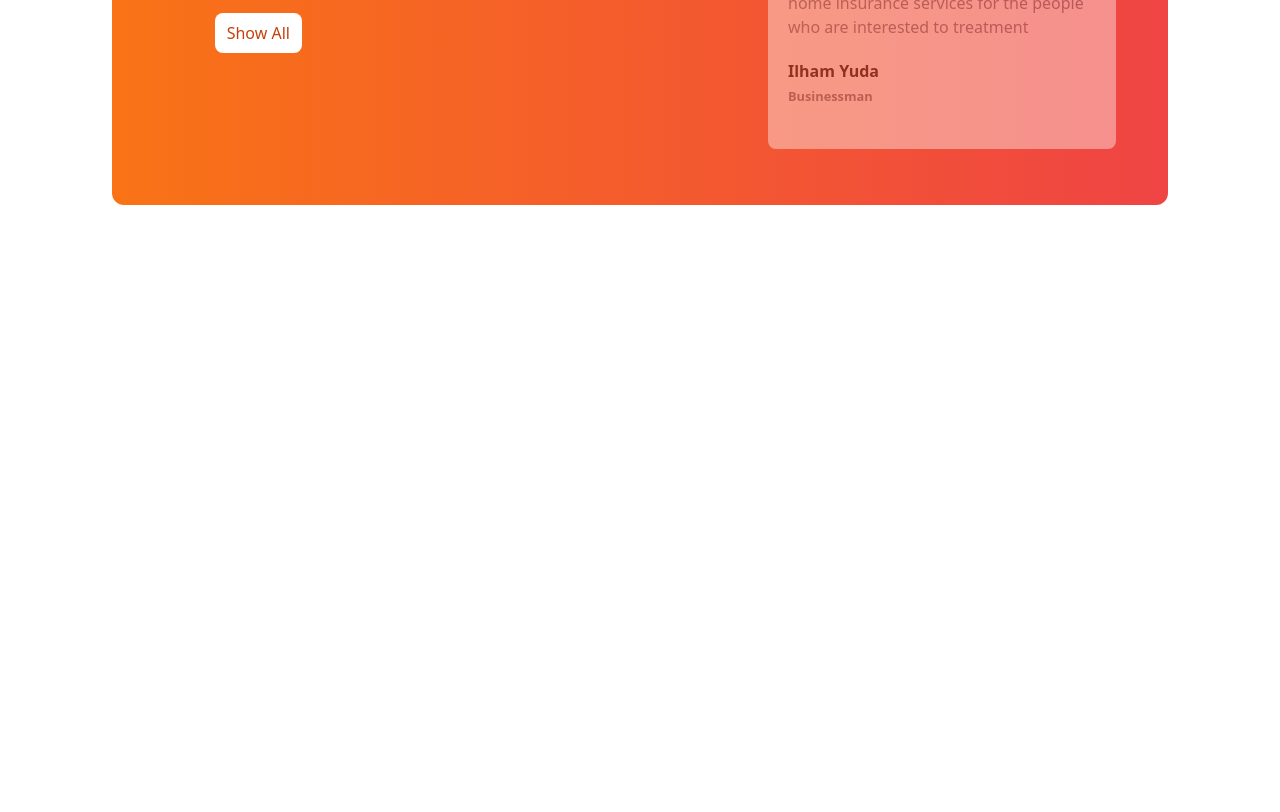
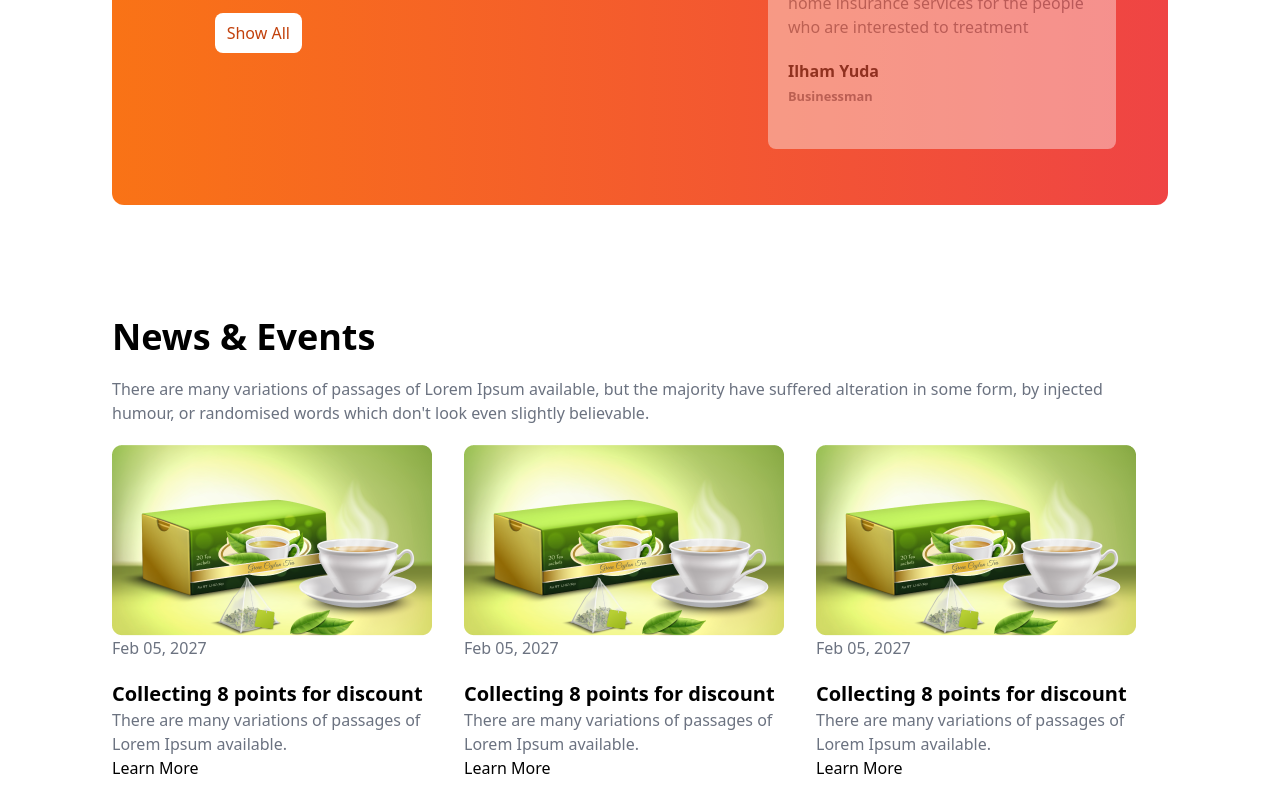
Before and after one commit to thinkGrow/tea-figma-tailwind, a website: page index.html in a window 1280 px wide. Shown: the part 2250-3062 px from the top of the page. Before the commit the page ends 2567 px from the top, so only its background shows below. Drawn offline with Linux system fonts and the light colour scheme.

Commit message:
News Section Structure

```diff
--- a/index.html
+++ b/index.html
@@ -243,9 +243,50 @@
         </section>
 
         <!--  -->
-        <section>
+        <section class="mb-28">
             <div class="mt-28">
+                <div>
+                    <h1 class="text-3xl md:text-4xl font-bold mb-5">News & Events</h1>
+                    <p class="text-gray-500 mb-5">There are many variations of passages of Lorem Ipsum available, but
+                        the majority have suffered
+                        alteration in some form, by injected humour, or randomised words which don't look even slightly
+                        believable. </p>
+                </div>
 
+                <div class="grid grid-cols-1 lg:grid-cols-3">
+
+                    <!-- card -->
+                    <div>
+                        <div>
+                            <img src="./images/news-1.png" alt="">
+                        </div>
+                        <p class="text-gray-500 mb-5">Feb 05, 2027</p>
+                        <h3 class="text-xl font-bold">Collecting 8 points for discount</h3>
+                        <p class=text-gray-500 mb-5">There are many variations of passages of Lorem Ipsum available.</p>
+                        <button>Learn More</button>
+                    </div>
+                    <!-- card -->
+                    <div>
+                        <div>
+                            <img src="./images/news-1.png" alt="">
+                        </div>
+                        <p class="text-gray-500 mb-5">Feb 05, 2027</p>
+                        <h3 class="text-xl font-bold">Collecting 8 points for discount</h3>
+                        <p class=text-gray-500 mb-5">There are many variations of passages of Lorem Ipsum available.</p>
+                        <button>Learn More</button>
+                    </div>
+                    <!-- card -->
+                    <div>
+                        <div>
+                            <img src="./images/news-1.png" alt="">
+                        </div>
+                        <p class="text-gray-500 mb-5">Feb 05, 2027</p>
+                        <h3 class="text-xl font-bold">Collecting 8 points for discount</h3>
+                        <p class=text-gray-500 mb-5">There are many variations of passages of Lorem Ipsum available.</p>
+                        <button>Learn More</button>
+                    </div>
+
+                </div>
             </div>
         </section>
 
```
Also changed, not shown: src/output.css.
